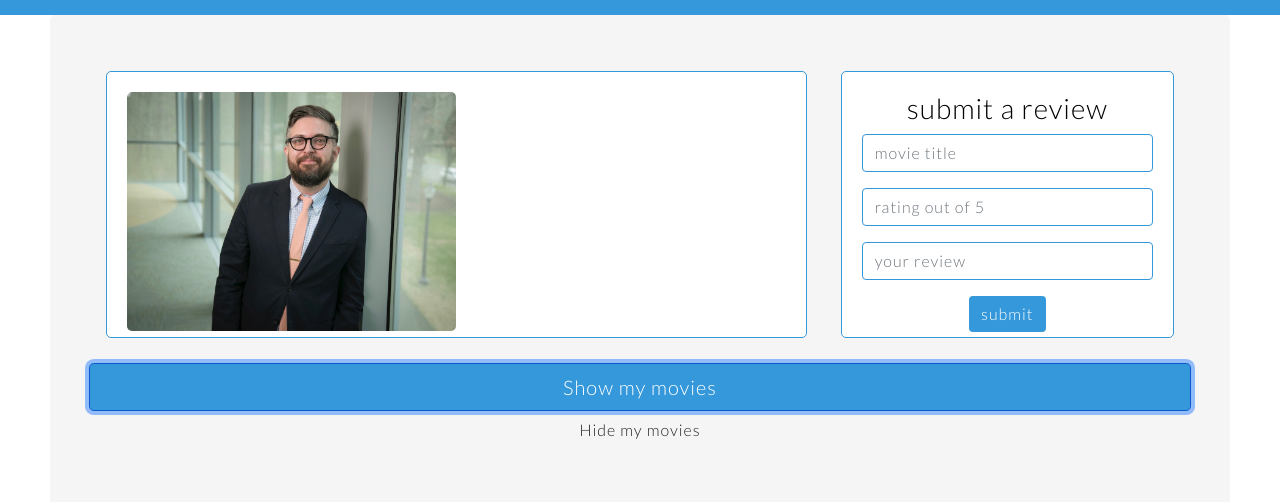
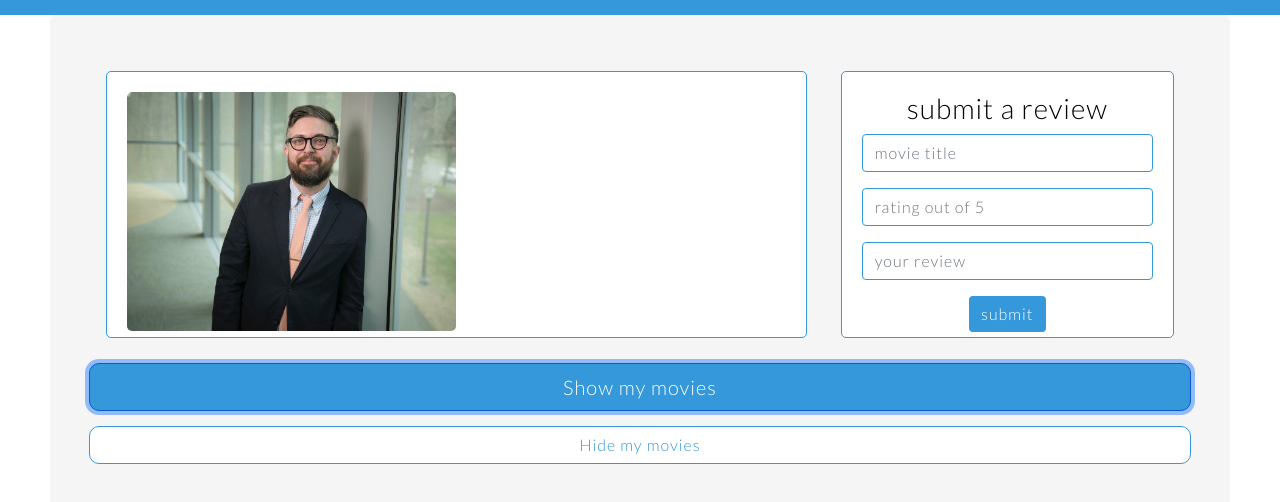
Before and after one commit to freejonm/allthemovies, a plain HTML site: page index.html in a window 1280 px wide. Both pictures are taken after a click on the button "Show my movies". Shown: the part 102-604 px from the top of the page. Drawn offline with nearby package versions, Linux system fonts and the light colour scheme; no server answers.

Commit message:
styling hide button

```diff
--- a/script.js
+++ b/script.js
@@ -61,7 +61,7 @@ function renderCards(){
           }).then(function(response) {
             console.log(response);
             // append cards
-            $(".movie-cards").append(
+            $("#movie-cards").append(
               "<div class=col-md-8><div class=card><div class=card-body><div class=text-center id=card-text><p id = card-title>" + response.Title + " (" + response.Year + ")" +
               "</p><p class=card-text id=genre>genre: " + response.Genre +
               "</p><p class=card-text id=country>country: " + response.Country +
--- a/style.css
+++ b/style.css
@@ -129,5 +129,13 @@ body {
 
 #show-movies {
     background-color: #3498DB;
+    margin-bottom: 15px;
+    border-radius: 10px;
+}
 
+#hide-movies {
+    color: #3498DB;
+    background-color: white;
+    border: 1px solid #3498DB;
+    border-radius: 10px
 }
```
